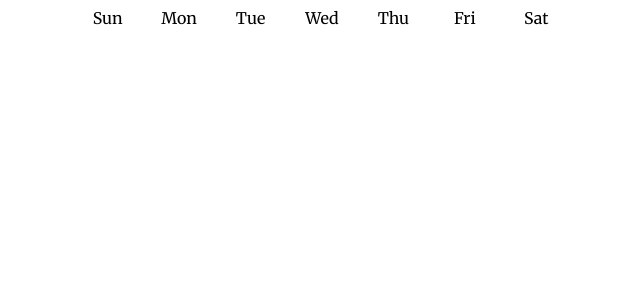
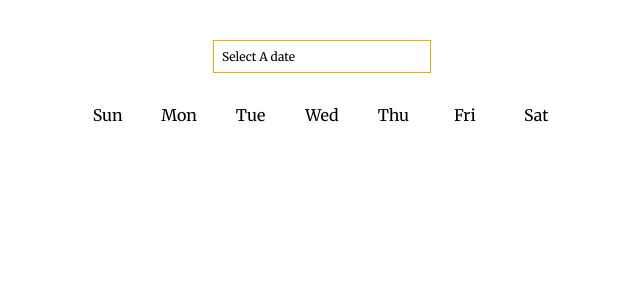
Before and after one commit to LogicUI/Calendar, a React (Create React App) app: page / in a window 1280 px wide. Shown: the top 300 px of the page, without its empty margins (318-958 px from the left). Built offline with nearby package versions, Linux system fonts and the light colour scheme.

Commit message:
add date selector

```diff
--- a/src/App/App.jsx
+++ b/src/App/App.jsx
@@ -1,11 +1,11 @@
-import React from 'react'
+import React,{useState} from 'react'
 import "./App.css";
 import Header from "../Header/Header";
 
 const App = () => {
     return (
         <div className="app">
-
+            <label className="app__dateSelector">Select A date</label>
             <div className="app__calandar">
                 <Header />
             </div>
```
